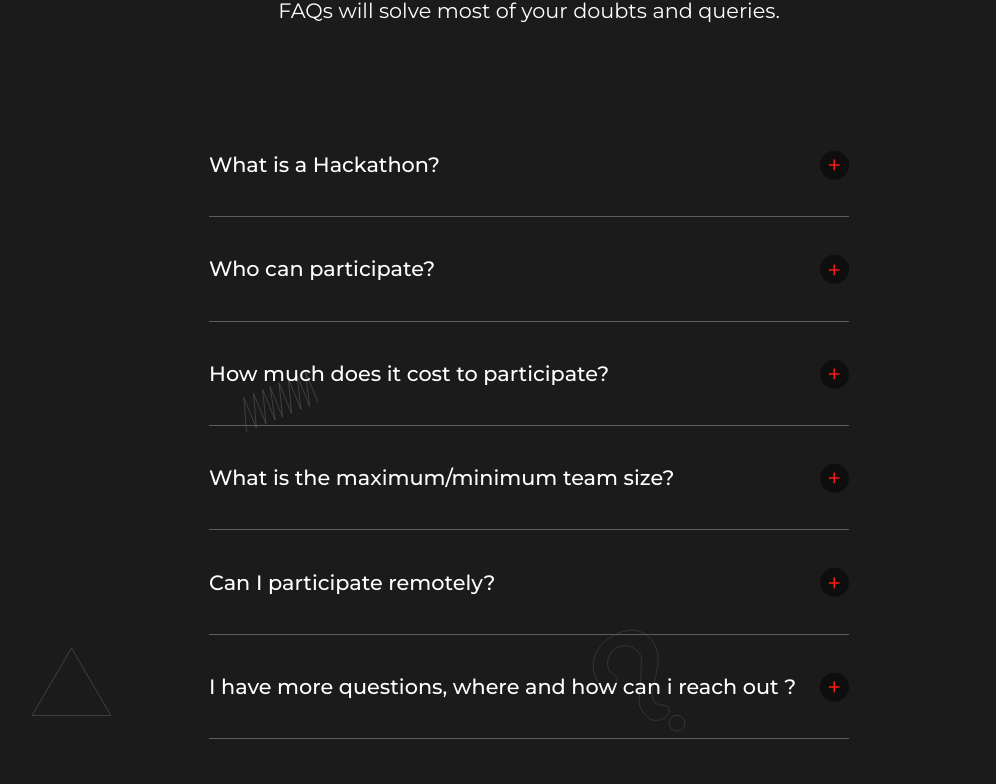
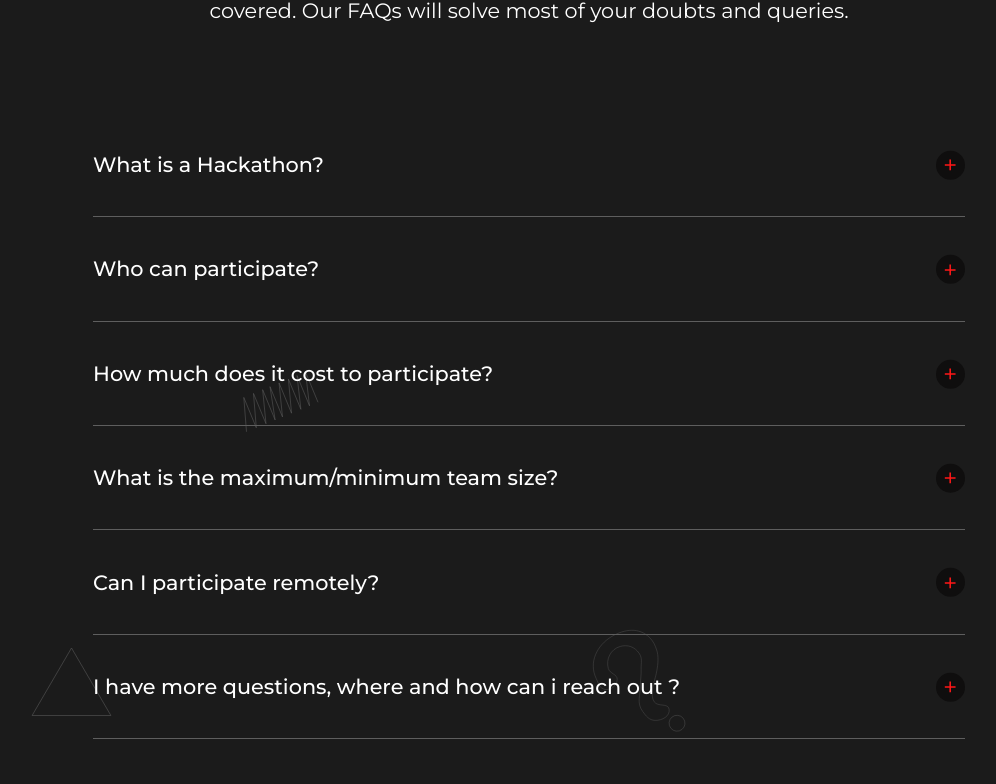
Before and after one commit to hack4bengal/s3, a React (Vite) app: page / in a window 1280 px wide. Shown: the part 9416-10200 px from the top of the page, without its empty margins (111-1107 px from the left). Built offline with nearby package versions, Linux system fonts and the light colour scheme.

Commit message:
FAQ-made-responsive

```diff
--- a/src/components/private/faq/FAQ.scss
+++ b/src/components/private/faq/FAQ.scss
@@ -9,11 +9,12 @@
   .faq__content {
     margin-top: 8.1rem;
     margin-bottom: 3rem;
-    width: 69.99475rem;
+    width: 80%;
     display: inline-flex;
     flex-direction: column;
     align-items: center;
     gap: 5.625rem;
+    max-width: 1000px;
 
     @media screen and (max-width: 576px) {
       margin-top: 4rem;
@@ -49,7 +50,8 @@
     .container {
       margin: 0 auto;
       padding: 0 4rem 4rem 4rem;
-      width: 48rem;
+      width: 100%;
+
       @media screen and (max-width: 576px) {
         max-width: 95vw;
         padding: 1rem;
@@ -111,12 +113,13 @@
       }
     }
 
-    .accordion button[aria-expanded="true"] + .accordion-content {
+    .accordion button[aria-expanded="true"]+.accordion-content {
       opacity: 1;
       max-height: 9em;
       transition: all 200ms linear;
       will-change: opacity, max-height;
     }
+
     .accordion .accordion-content {
       opacity: 0;
       max-height: 0;
@@ -124,6 +127,7 @@
       transition: opacity 200ms linear, max-height 200ms linear;
       will-change: opacity, max-height;
     }
+
     .accordion .accordion-content p {
       font-size: 15px;
       font-weight: 300;
@@ -165,7 +169,7 @@
       top: 223px;
       left: 107px;
 
-      @media screen and (max-width: 1556px){
+      @media screen and (max-width: 1556px) {
         display: none;
       }
     }
```
